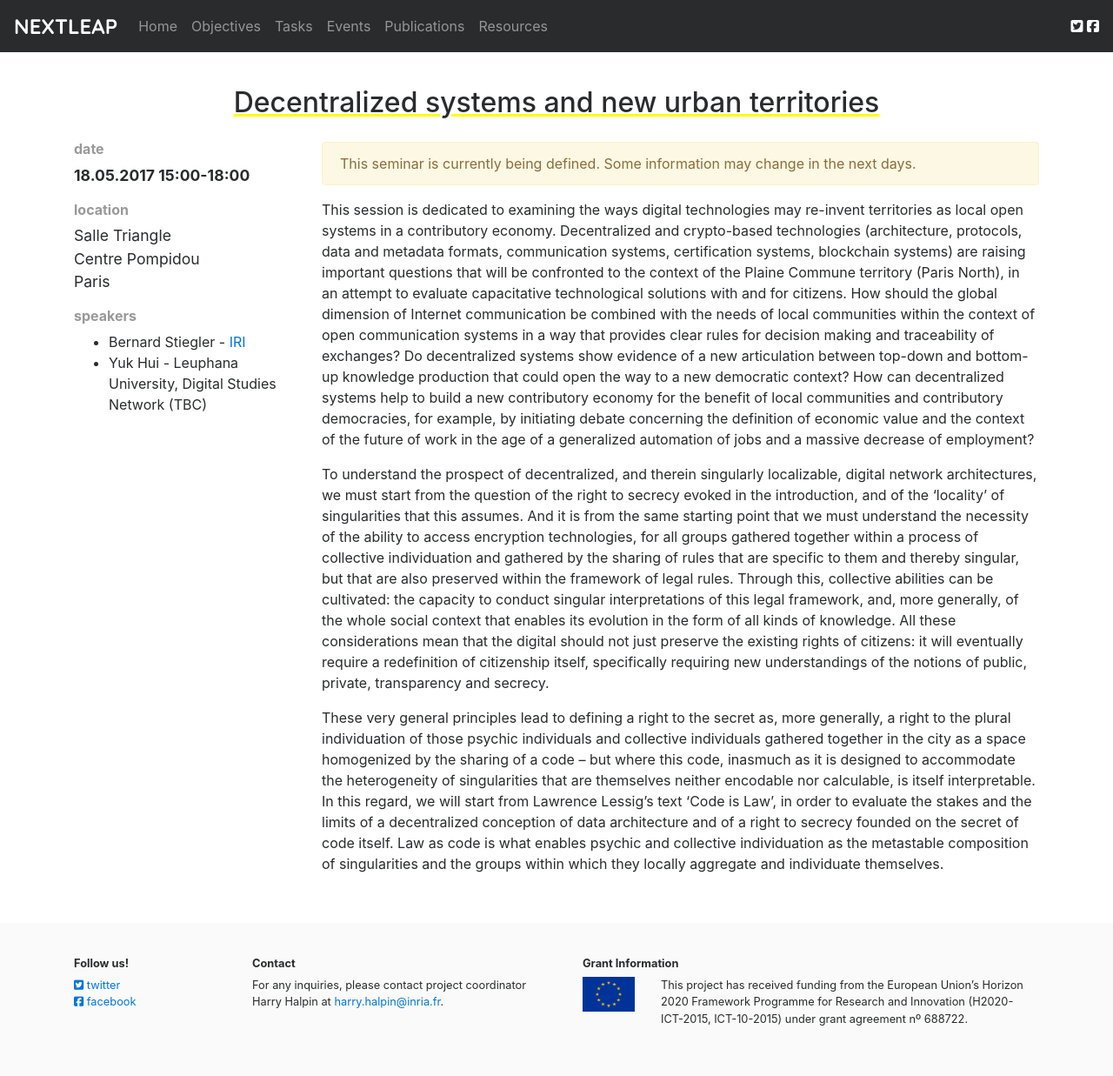
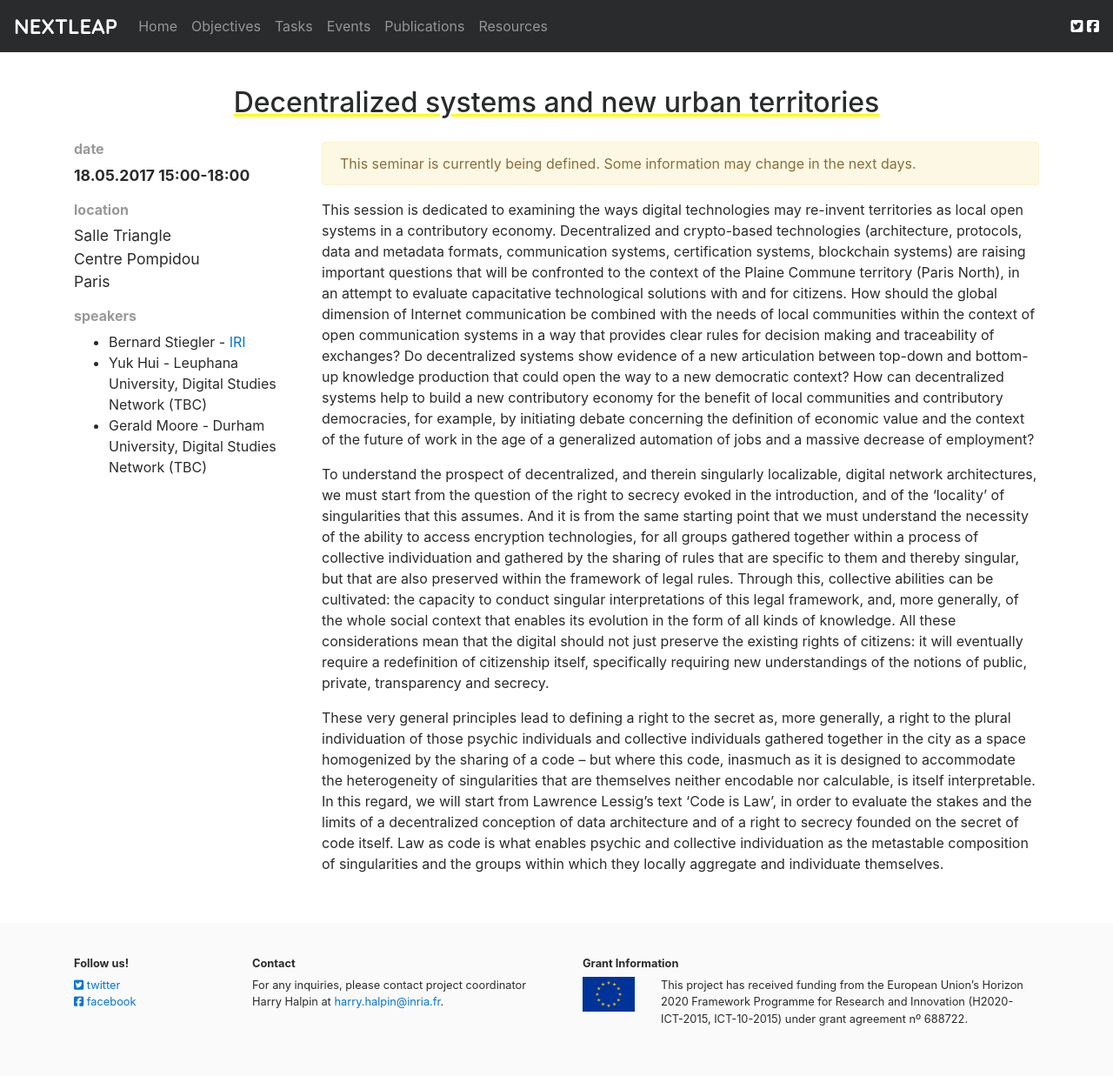
Before and after one commit to nextleap-project/nextleap-website, a Jekyll site: the page built from _seminars/2017-4.md, in a window 1280 px wide. Shown: the whole page at 87% size. Built offline with Jekyll 4.4.1, drawn with Linux system fonts in a browser that asks for light colours; nearby versions of some CDN libraries.

Commit message:
changement d'intervenant

```diff
--- a/_seminars/2017-4.md
+++ b/_seminars/2017-4.md
@@ -9,7 +9,7 @@ location: Salle Triangle <br> Centre Pompidou <br> Paris
 speakers:
 - Bernard Stiegler - <a href="http://iri.centre-pompidou.fr">IRI</a>
 - Yuk Hui - Leuphana University, Digital Studies Network (TBC)
-# - Gerald Moore - Durham University, Digital Studies Network (TBC)
+- Gerald Moore - Durham University, Digital Studies Network (TBC)
 # - Geert Lovink - Institute for Networked Culture (TBC)
 
 warning: This seminar is currently being defined. Some information may change in the next days.
```
